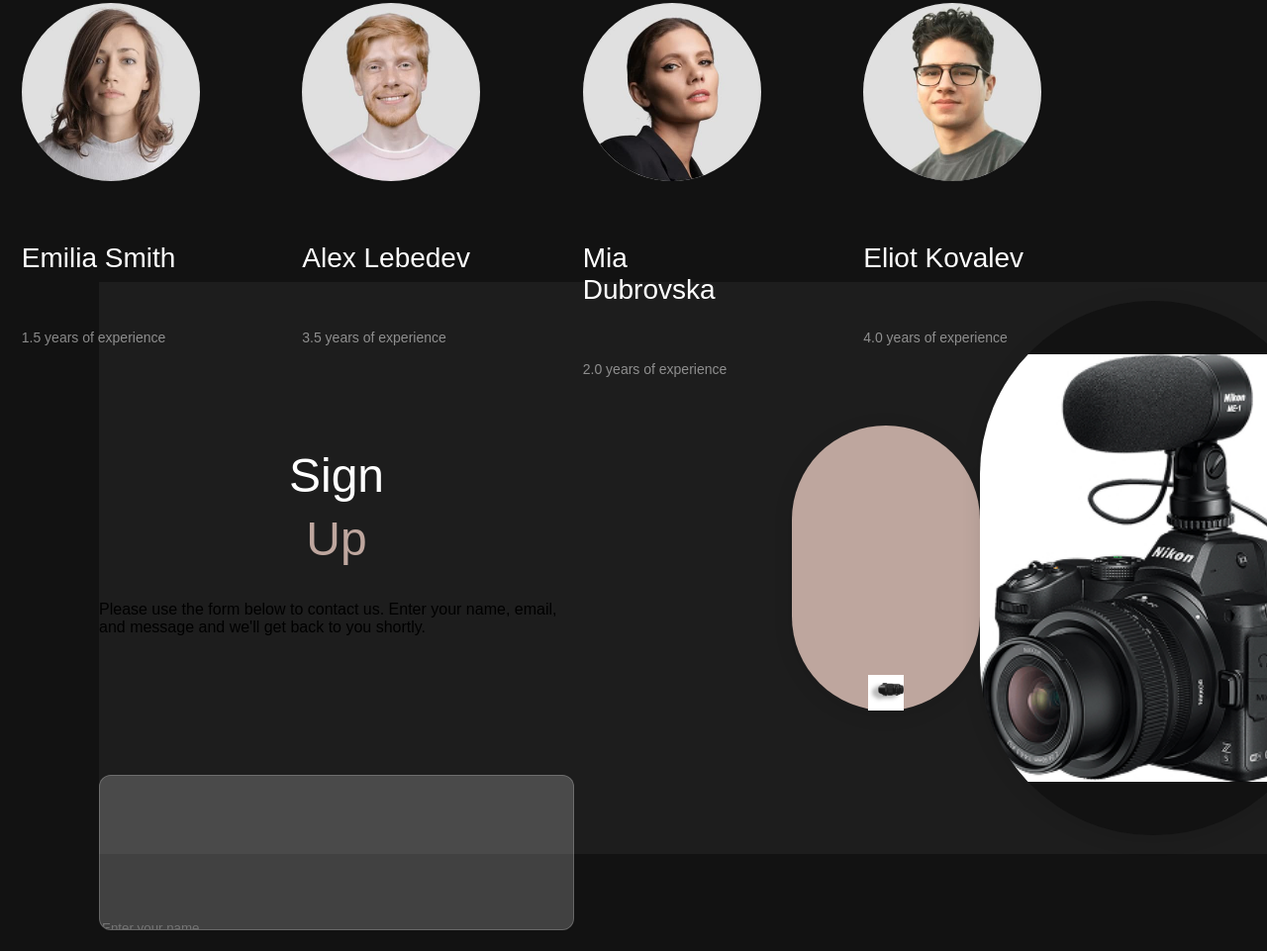
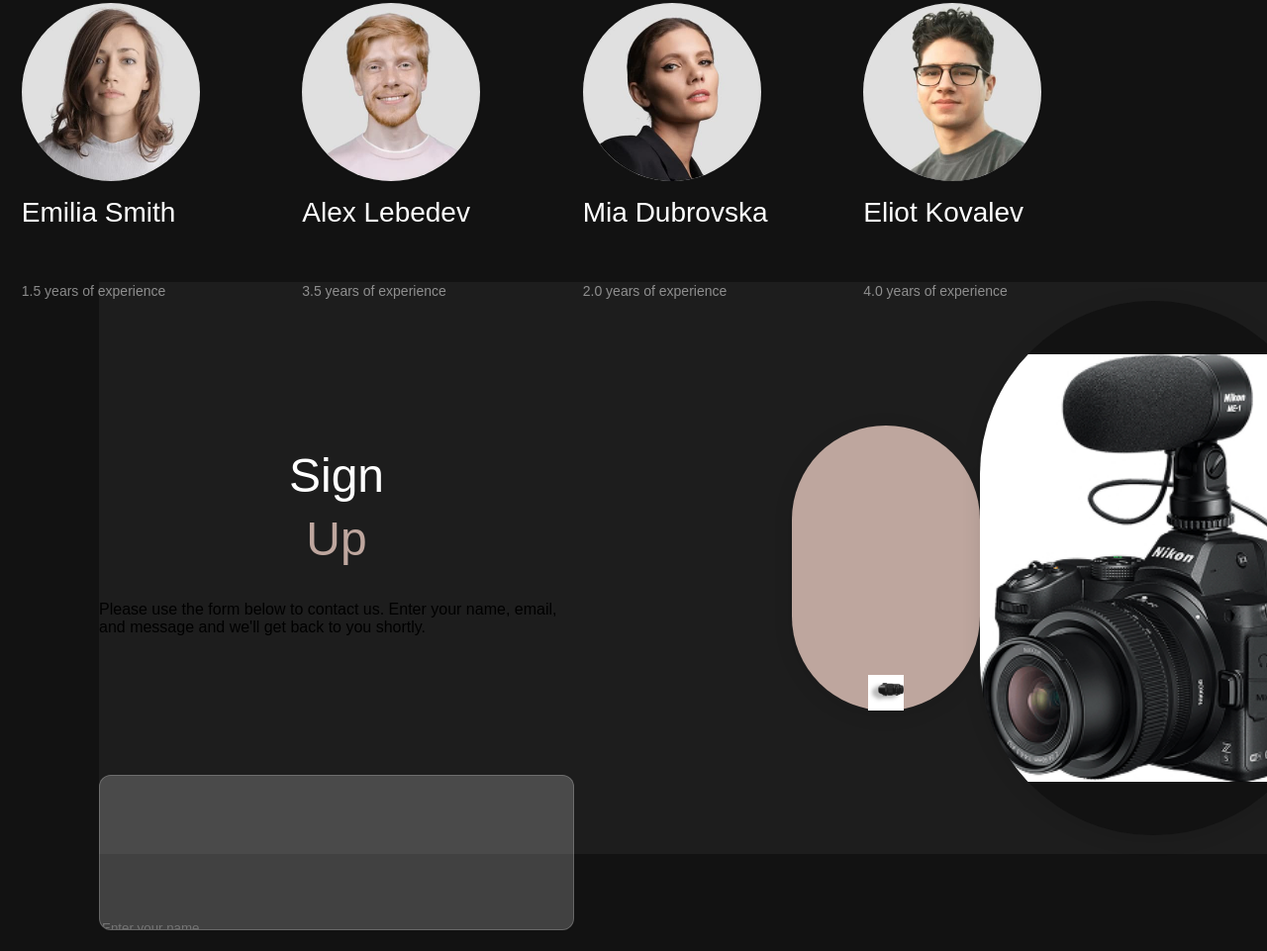
Before and after one commit to ekimdilan/focus.frame, a plain HTML site: page index.html in a window 1280 px wide. Shown: the part 2607-3568 px from the top of the page at 99% size. Drawn offline with Linux system fonts and the light colour scheme.

Commit message:
mentor-name

```diff
--- a/css/styles.css
+++ b/css/styles.css
@@ -396,15 +396,14 @@
 }
 
 .mentor-info {
-  max-width:174px;
-  max-height: 54px;
   display: flex;
-  margin-top:16px;
   flex-direction: column;
   align-items: flex-start;
 }
 
 .mentor-name {
+  margin-top: 16px;
+  white-space: nowrap;
   font-size: 28px;
   font-weight: 500;
   line-height: 32px;
```
